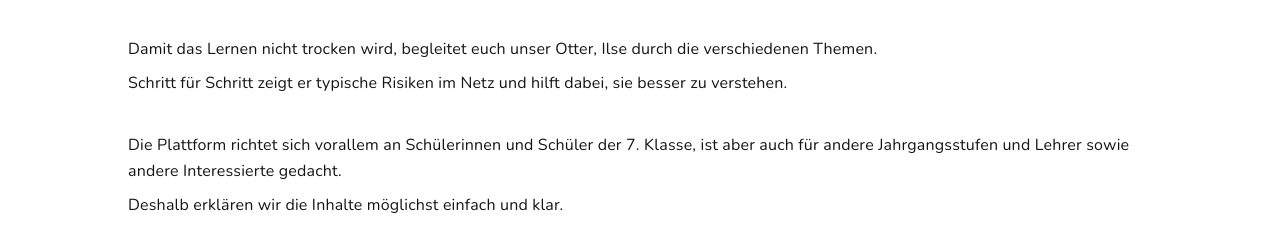
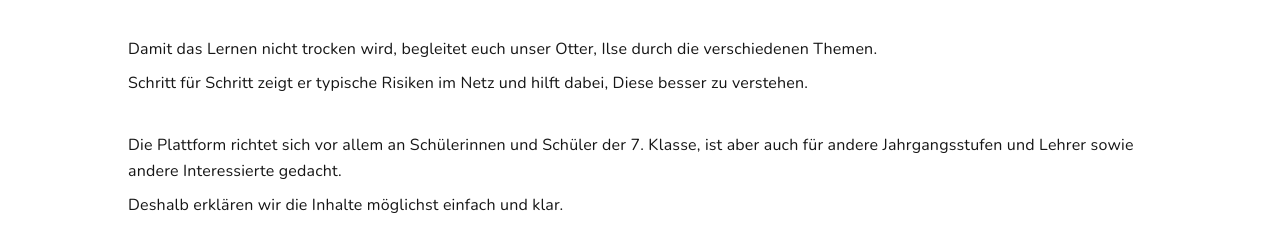
Before and after one commit to ILSE-Group/ILSE-Plattform-Frontend, a React (Vite) app: page /about in a window 1280 px wide. Shown: the part 244-486 px from the top of the page. Built offline with nearby package versions, Linux system fonts and the light colour scheme.

Commit message:
fixed About-Text

```diff
--- a/src/components/WhoWeAre/AboutText/AboutText.tsx
+++ b/src/components/WhoWeAre/AboutText/AboutText.tsx
@@ -12,10 +12,10 @@ function AboutText() {
             </div>
             <div className='content-wrapper'>
                 <p>Damit das Lernen nicht trocken wird, begleitet euch unser Otter, Ilse durch die verschiedenen Themen.</p>
-                <p>Schritt für Schritt zeigt er typische Risiken im Netz und hilft dabei, sie besser zu verstehen.</p>
+                <p>Schritt für Schritt zeigt er typische Risiken im Netz und hilft dabei, Diese besser zu verstehen.</p>
             </div>
             <div className='content-wrapper'>
-                <p>Die Plattform richtet sich vorallem an Schülerinnen und Schüler der 7. Klasse, ist aber auch für andere Jahrgangsstufen und Lehrer sowie andere Interessierte gedacht.</p>
+                <p>Die Plattform richtet sich vor allem an Schülerinnen und Schüler der 7. Klasse, ist aber auch für andere Jahrgangsstufen und Lehrer sowie andere Interessierte gedacht.</p>
                 <p>Deshalb erklären wir die Inhalte möglichst einfach und klar.</p>
             </div>
             <div className='content-wrapper'>
```
